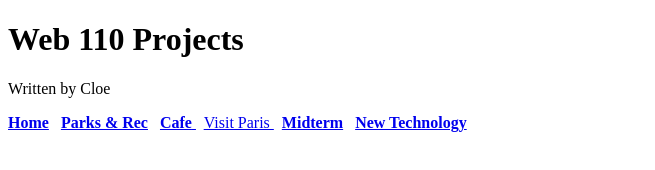
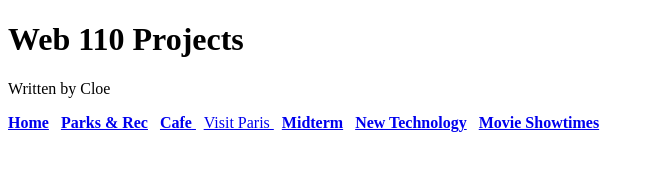
Before and after one commit to thecsnider/web110fall, a plain HTML site: page index.html in a window 1280 px wide. Shown: the whole page, without its empty margins (0-655 px from the left). Drawn offline with Linux system fonts and the light colour scheme.

Commit message:
Update index.html

```diff
--- a/index.html
+++ b/index.html
@@ -14,6 +14,7 @@
 			<a href="week6project/home.html"><b></b>Visit Paris</b> </a> &nbsp;
 			<a href="midterm110/home.html"><b>Midterm</b></a> &nbsp;
 			<a href="projectweek10/home.html"><b>New Technology</b></a> &nbsp;
+			<a href="projectweek11/home.html"><b>Movie Showtimes</b></a> &nbsp;
 		</nav>
 	</body>
 
```
